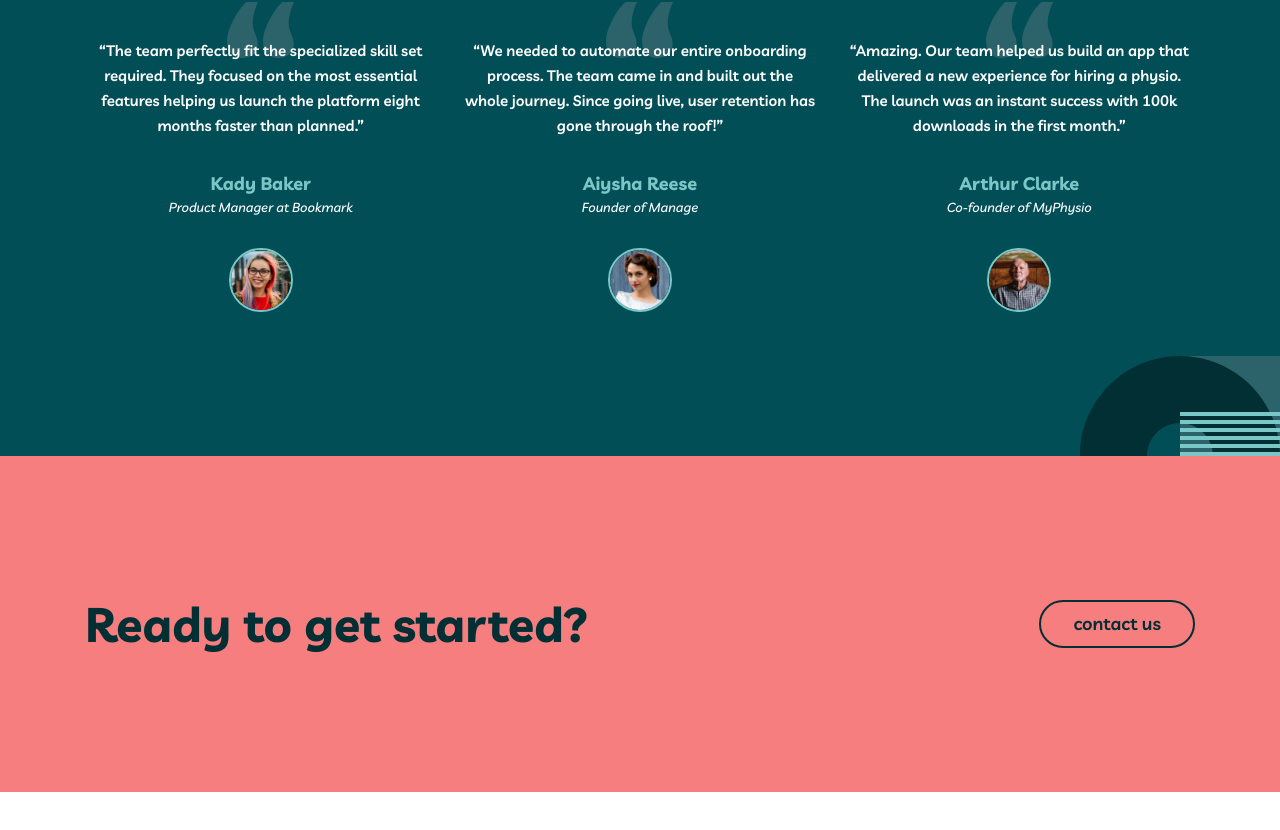
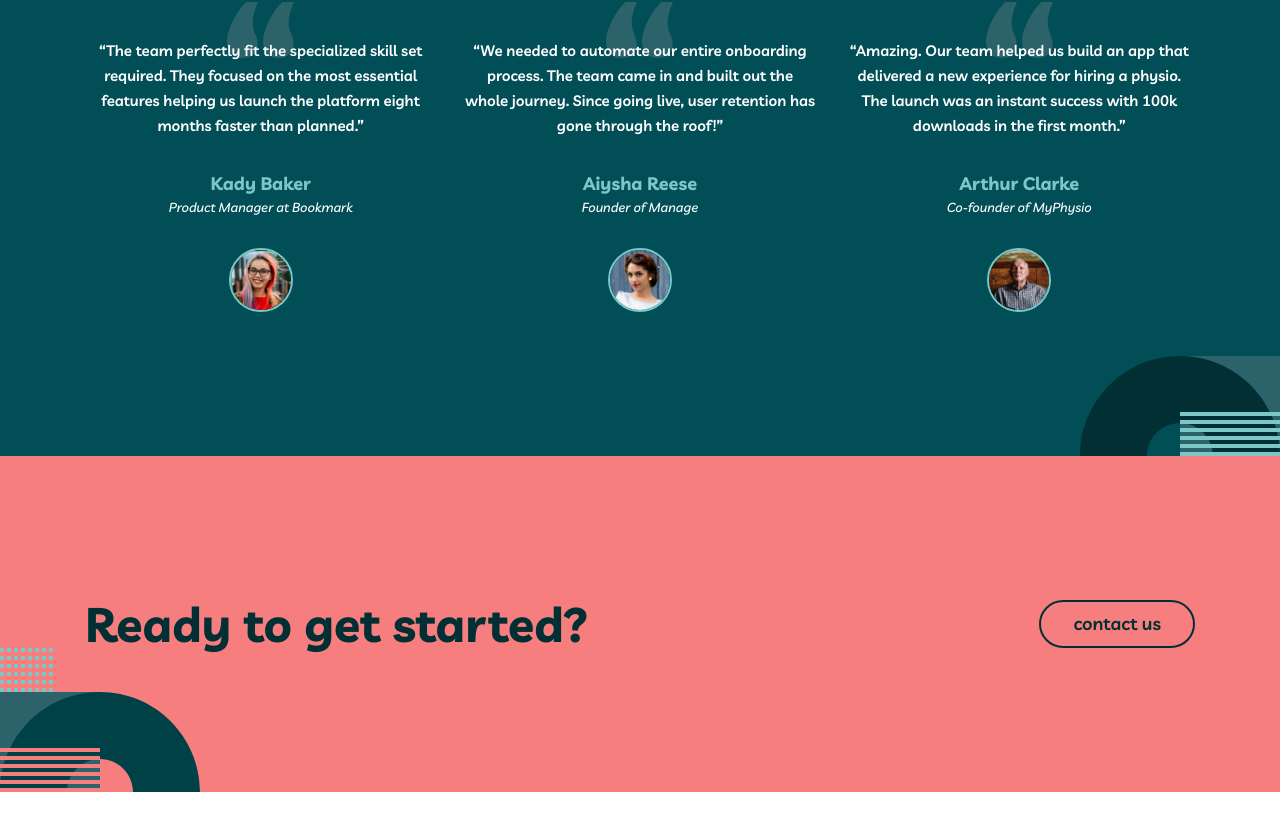
Before and after one commit to Sergey98Am/react-myteam-multi-page-website, a React (Vite) app: page / in a window 1280 px wide. Shown: the part 1728-2558 px from the top of the page. Built offline with nearby package versions, Linux system fonts and the light colour scheme.

Commit message:
Add background on get started page

```diff
--- a/src/styles/main.css
+++ b/src/styles/main.css
@@ -13,3 +13,4 @@
 @import "./section-build-team.css";
 @import "./section-testimonials.css";
 @import "./feedback-card.css";
+@import "./section-get-started.css";
--- /dev/null
+++ b/src/styles/section-get-started.css
@@ -0,0 +1,8 @@
+.get-started {
+  @apply bg-[url(../assets//bg-pattern-home-6-about-5.svg)] bg-no-repeat;
+  background-position: 0 115%;
+
+  @screen lg {
+   background-position: 0 100%;
+  }
+}
```
